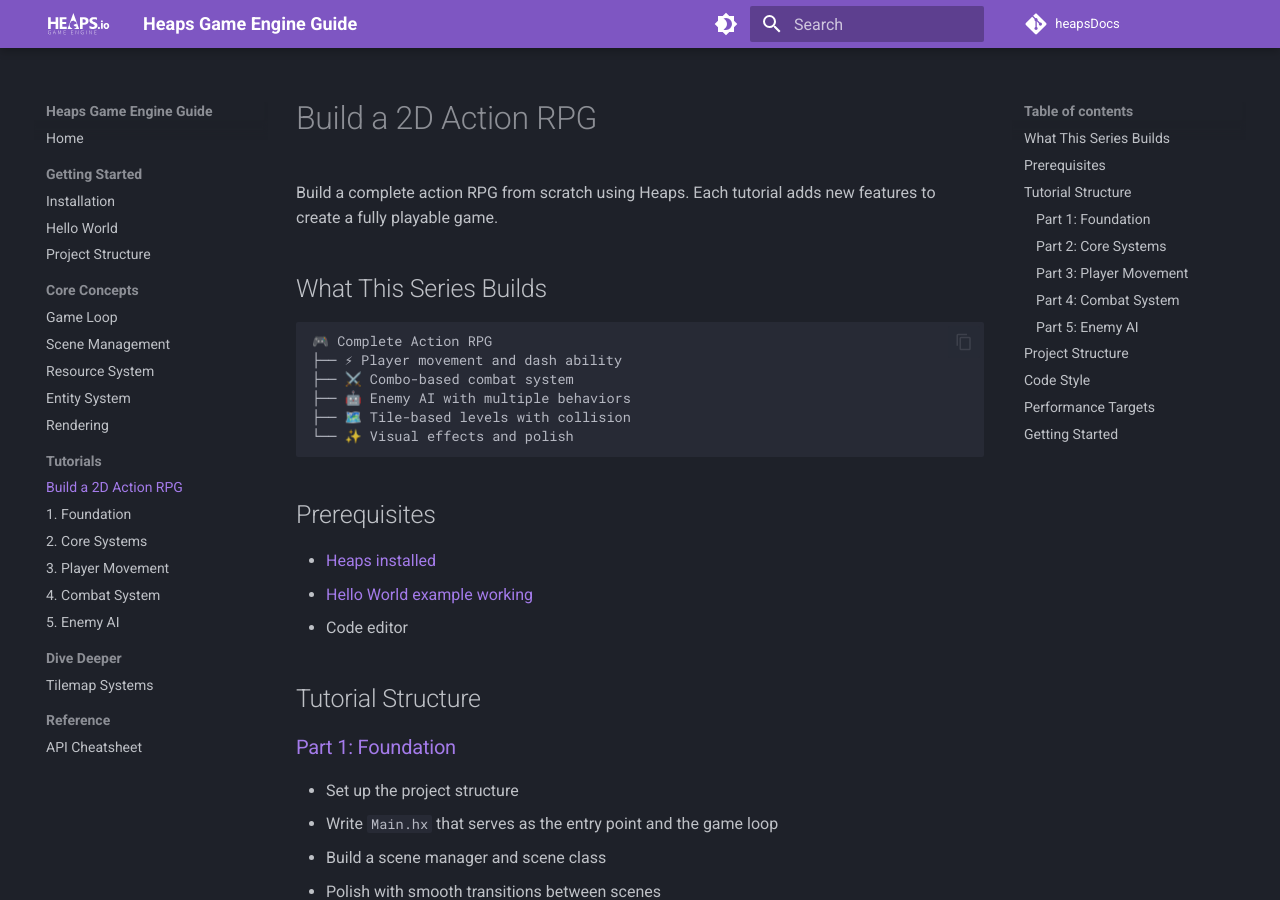
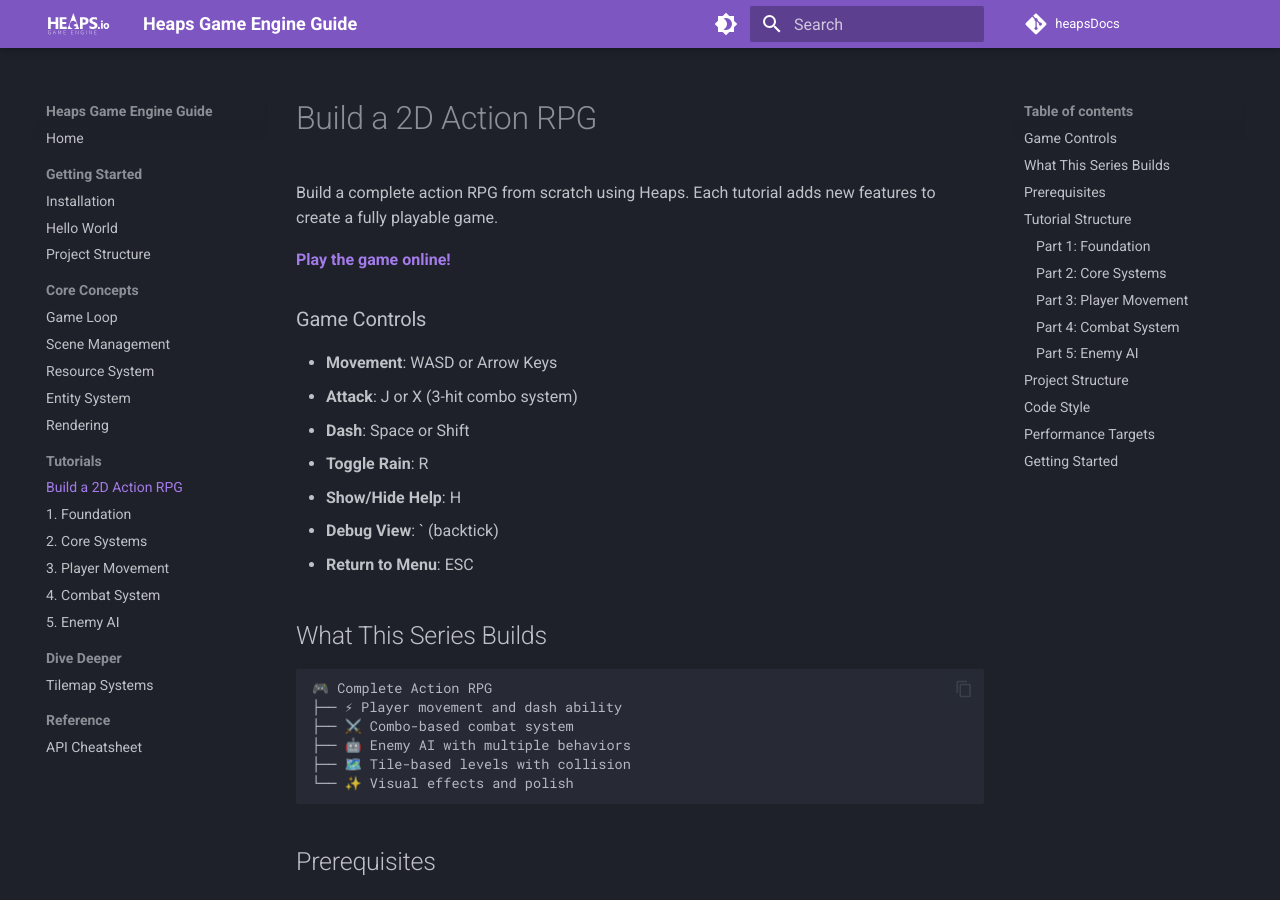
Before and after one commit to bginbey/heapsDocs, an MkDocs documentation site: the page built from docs/tutorials/00-overview.md, in a window 1280 px wide and 900 px high. Built offline with MkDocs 1.6.1 and Material for MkDocs 9.7.7, drawn with Linux system fonts in a browser that asks for light colours; comment, search, counter and statistics services are not loaded.

Commit message:
Add playable game link and controls to tutorial overview
Added link to play the action RPG online and game controls reference
to help users understand what they'll be building in the tutorial series.

🤖 Generated with [Claude Code](https://claude.ai/code)

Co-Authored-By: Claude <noreply@anthropic.com>

```diff
--- a/docs/tutorials/00-overview.md
+++ b/docs/tutorials/00-overview.md
@@ -1,6 +1,17 @@
 # Build a 2D Action RPG
 
 Build a complete action RPG from scratch using Heaps. Each tutorial adds new features to create a fully playable game.
+
+**[Play the game online!](https://bginbey.github.io/actionRPG/)**
+
+### Game Controls
+- **Movement**: WASD or Arrow Keys
+- **Attack**: J or X (3-hit combo system)
+- **Dash**: Space or Shift
+- **Toggle Rain**: R
+- **Show/Hide Help**: H
+- **Debug View**: ` (backtick)
+- **Return to Menu**: ESC
 
 ## What This Series Builds
 
```
